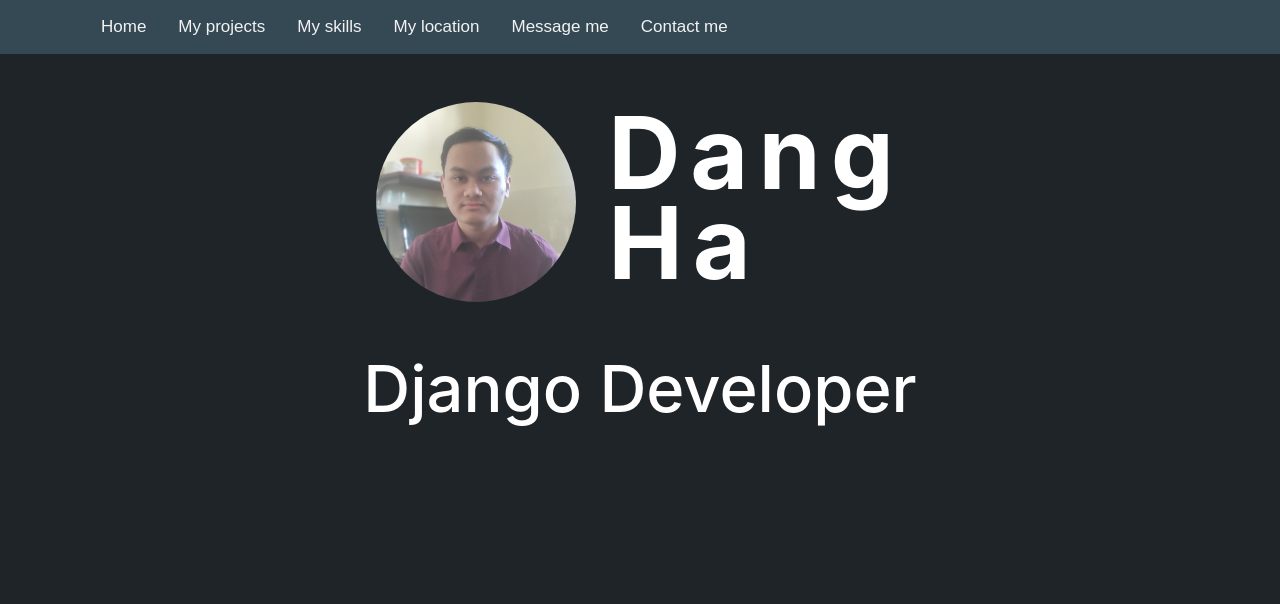
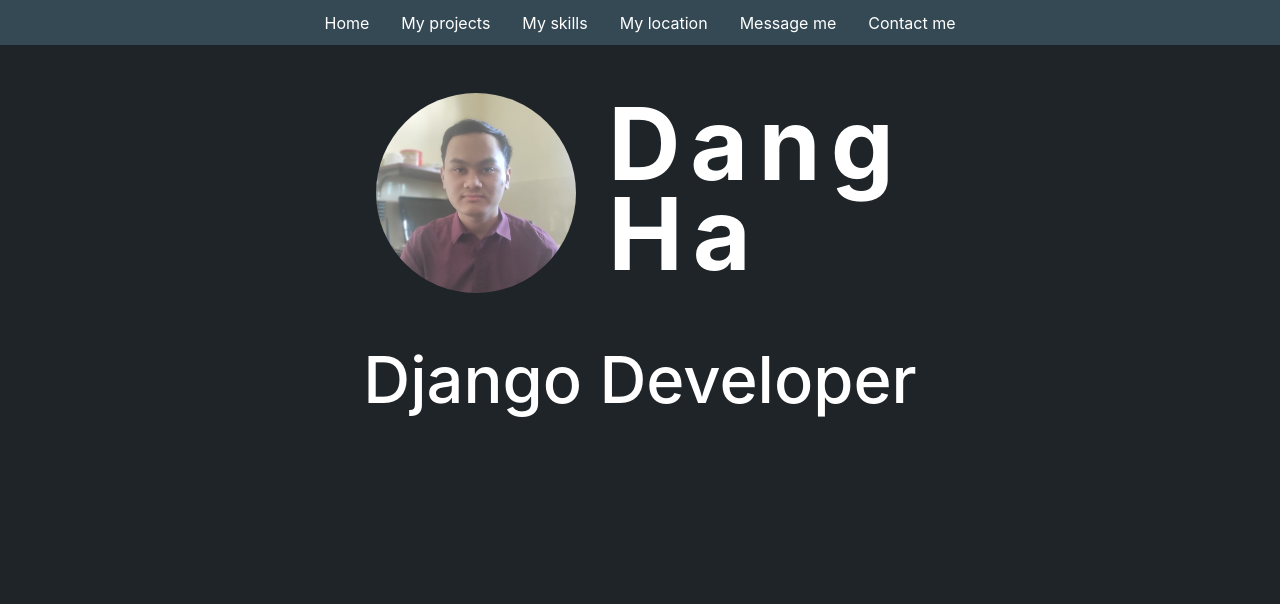
Before and after one commit to danghacodecraft/portfolio, a Django app: page / in a window 1280 px wide. Shown: the top 604 px of the page. Run offline with Django 3.2, Linux system fonts and the light colour scheme; data comes from the database, SQL or seed files in the repository; data that the repository does not hold is empty; some libraries are stand-ins or nearby versions.

Commit message:
commit all

```diff
--- a/base/templates/base/navbar.html
+++ b/base/templates/base/navbar.html
@@ -1,9 +1,7 @@
 {% load custom_tags %}
 
-<section style="background-color: #354955; font-family: Arial, Helvetica, sans-serif;">
-    <div class="container navigation-bar topnav" id="myTopnav">
-
-        {%  if request.user.is_authenticated %}
+<section class="navigation-bar" id="fadeshow1">
+    {% if request.user.is_authenticated %}
         <a class="nav-link" href="{% url 'base:home' %}">
             Projects
         </a>
@@ -36,9 +34,5 @@
             Contact me
         </a>
     {% endif %}
-        <a href="javascript:void(0);" class="icon" onclick="myFunction()">
-            <i class="fa fa-bars"></i>
-        </a>
-    </div>
 
 </section>
--- a/static/styles/main.css
+++ b/static/styles/main.css
@@ -20,6 +20,18 @@
     min-height: 70vh;
     color: #fff;
 
+}
+
+.navigation-bar{
+    background-color: #354955;
+    height: 45px;
+    display: flex;
+    justify-content: center;
+    align-items: center;
+}
+
+.nav-link{
+    color: #fff;
 }
 
 #profile_pic{
@@ -208,7 +220,6 @@
 
 }
 
-
 @media (max-width:400px){
 
 
@@ -217,3 +228,9 @@
 
     }
 }
+
+@media only screen and (max-width: 600px) {
+    #fadeshow1 {
+        display: none;
+    }
+}
```
Lines whose indentation alone changed are shown as unchanged.
